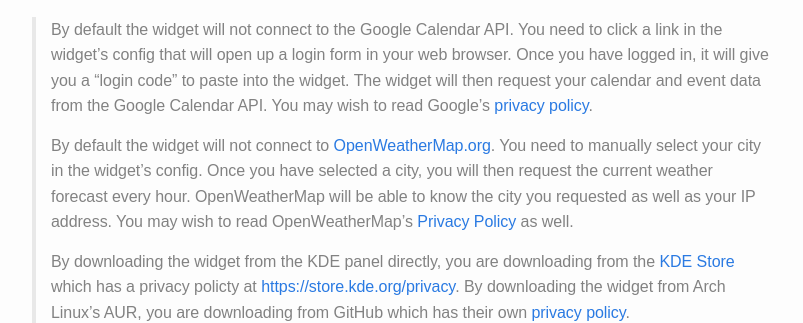
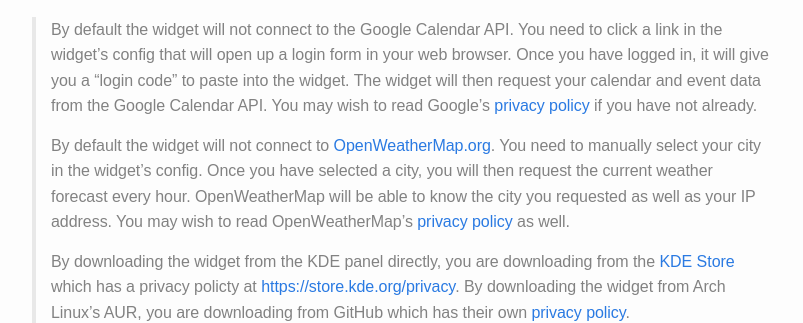
Before and after one commit to Zren/zren.github.io, a Jekyll site: the page built from kde_widget_eventcalendar.md, in a window 1280 px wide and 900 px high, scrolled down 2659 px. Shown: the part 226-549 px from the top of the window, without its empty margins (238-1041 px from the left). Built offline with Jekyll 4.4.1, drawn with Linux system fonts in a browser that asks for light colours.

Commit message:
lowercase and wording

```diff
--- a/kde_widget_eventcalendar.md
+++ b/kde_widget_eventcalendar.md
@@ -75,9 +75,9 @@
 </style>
 
 {:.privacy-policy}
-> By default the widget will not connect to the Google Calendar API. You need to click a link in the widget's config that will open up a login form in your web browser. Once you have logged in, it will give you a "login code" to paste into the widget. The widget will then request your calendar and event data from the Google Calendar API. You may wish to read Google's [privacy policy](https://policies.google.com/privacy).
+> By default the widget will not connect to the Google Calendar API. You need to click a link in the widget's config that will open up a login form in your web browser. Once you have logged in, it will give you a "login code" to paste into the widget. The widget will then request your calendar and event data from the Google Calendar API. You may wish to read Google's [privacy policy](https://policies.google.com/privacy) if you have not already.
 >
-> By default the widget will not connect to [OpenWeatherMap.org](https://openweathermap.org). You need to manually select your city in the widget's config. Once you have selected a city, you will then request the current weather forecast every hour. OpenWeatherMap will be able to know the city you requested as well as your IP address. You may wish to read OpenWeatherMap's [Privacy Policy](https://openweather.co.uk/privacy-policy) as well.
+> By default the widget will not connect to [OpenWeatherMap.org](https://openweathermap.org). You need to manually select your city in the widget's config. Once you have selected a city, you will then request the current weather forecast every hour. OpenWeatherMap will be able to know the city you requested as well as your IP address. You may wish to read OpenWeatherMap's [privacy policy](https://openweather.co.uk/privacy-policy) as well.
 >
 > By downloading the widget from the KDE panel directly, you are downloading from the [KDE Store](https://store.kde.org) which has a privacy policty at <https://store.kde.org/privacy>. By downloading the widget from Arch Linux's AUR, you are downloading from GitHub which has their own [privacy policy](https://help.github.com/en/articles/github-privacy-statement).
 >
```
